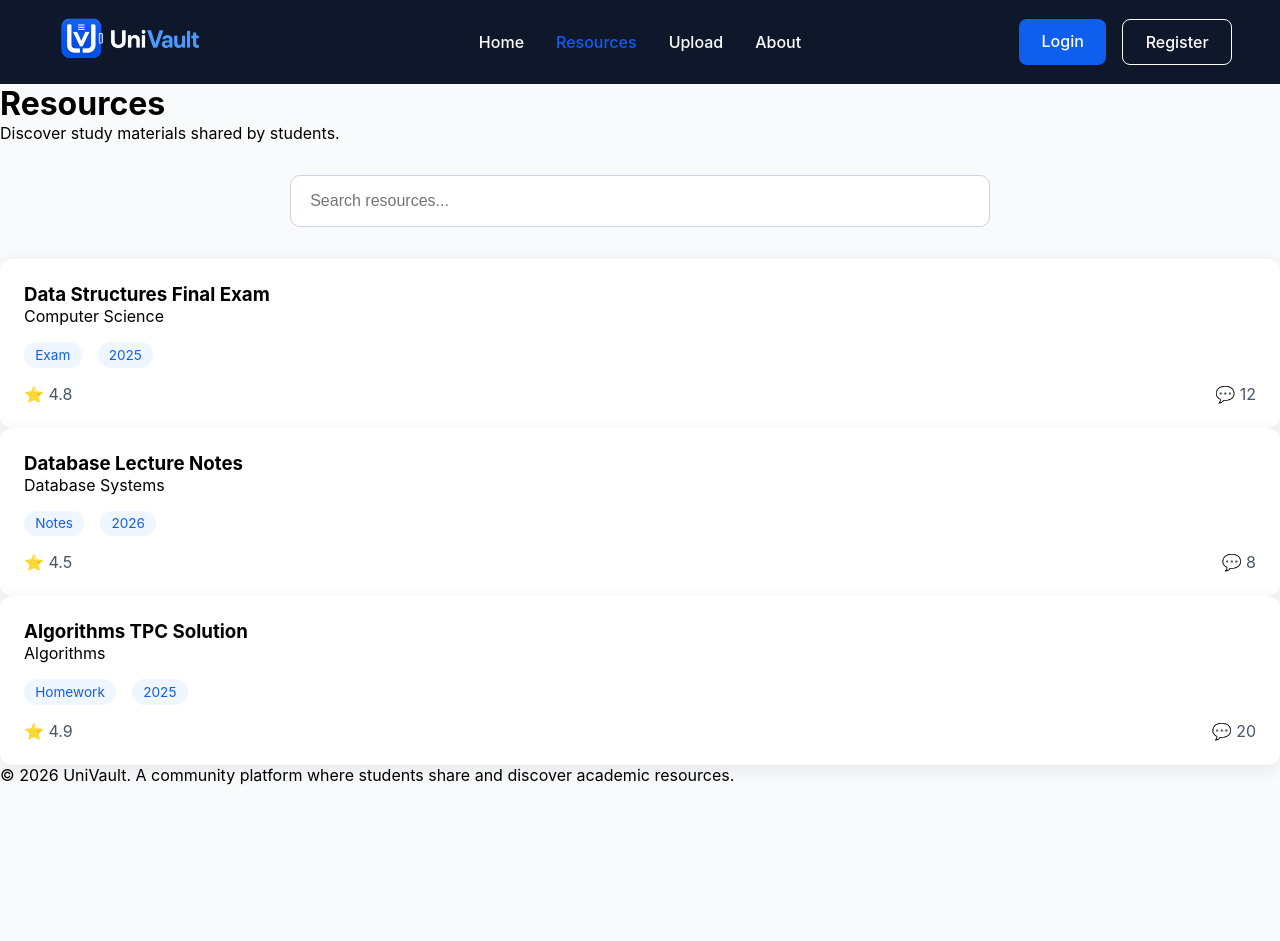
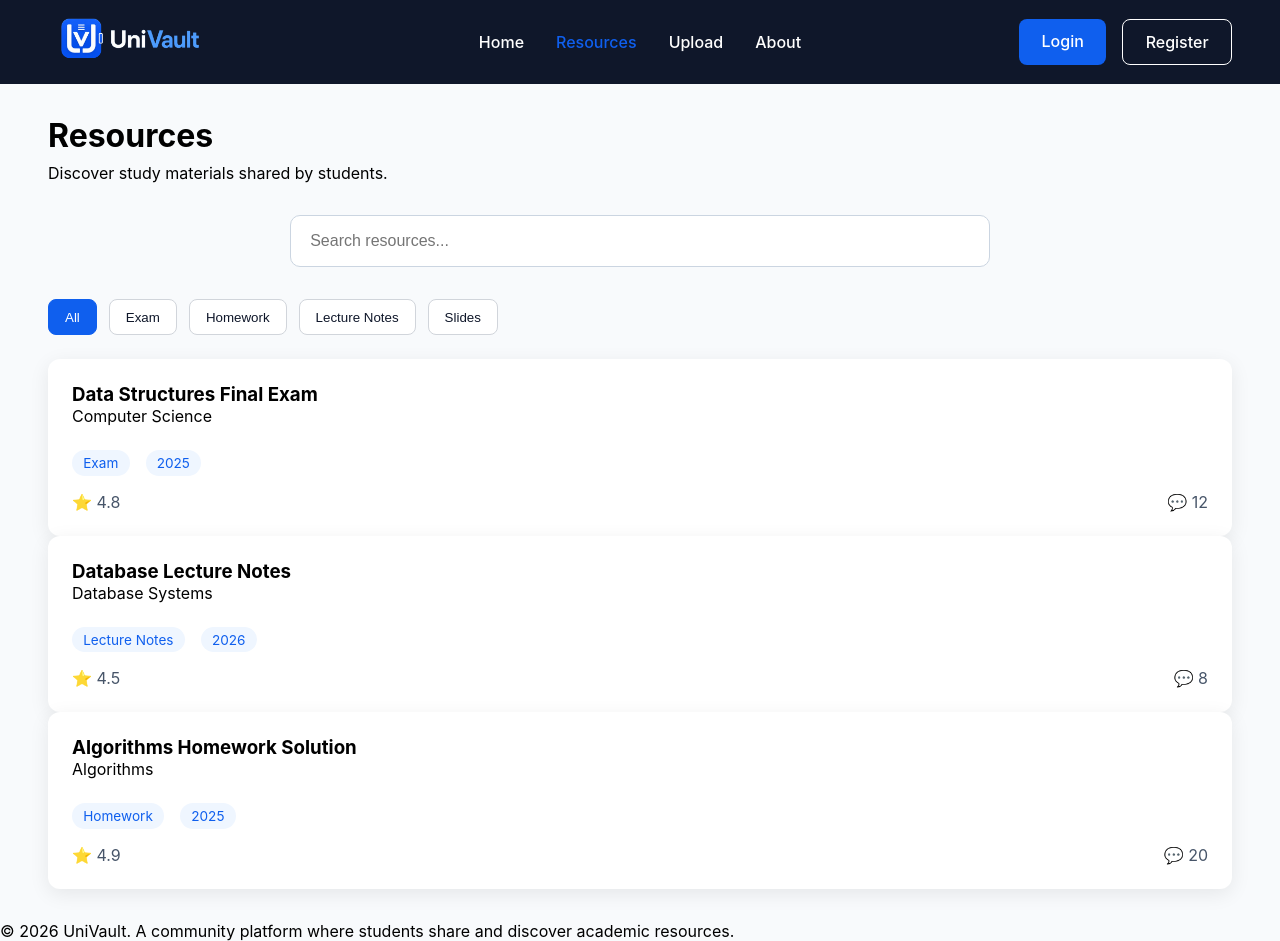
Before and after one commit to SheltonTeles/univault, a React app in the folder frontend/: page /resources in a window 1280 px wide. Before the commit the page ends 800 px from the top, so only its background shows below. Built offline with nearby package versions, Linux system fonts and the light colour scheme; the HTML template or start-up script is replaced by a standard one.

Commit message:
Added resource category filtering and styling

```diff
--- /dev/null
+++ b/frontend/src/components/Resources/CategoryFilter.css
@@ -0,0 +1,27 @@
+.category-filter {
+    display: flex;
+    gap: 0.75rem;
+    margin: 1.5rem 0;
+    flex-wrap: wrap;
+}
+
+.category-filter button {
+    padding: 0.6rem 1rem;
+    border: 1px solid #d1d5db;
+    border-radius: 8px;
+    background: white;
+    color: #0f172a;
+    cursor: pointer;
+    transition: 0.2s ease;
+}
+
+.category-filter button:hover {
+    border-color: #0f5fee;
+    color: #0f5fee;
+}
+
+.category-filter button.active {
+    background: #0f5fee;
+    color: white;
+    border-color: #0f5fee;
+}
--- /dev/null
+++ b/frontend/src/components/Resources/CategoryFilter.jsx
@@ -0,0 +1,27 @@
+import "./CategoryFilter.css";
+
+function CategoryFilter({category, setCategory}) {
+    const categories = [
+        "All",
+        "Exam",
+        "Homework",
+        "Lecture Notes",
+        "Slides"
+    ];
+
+    return (
+    <div className="category-filter">
+      {categories.map((item) => (
+        <button
+          key={item}
+          className={category === item ? "active" : ""}
+          onClick={() => setCategory(item)}
+        >
+          {item}
+        </button>
+      ))}
+    </div>
+  );
+}
+
+export default CategoryFilter;
--- a/frontend/src/components/home/Categories.jsx
+++ b/frontend/src/components/home/Categories.jsx
@@ -11,7 +11,7 @@ function Categories() {
     },
     {
       icon: "📝",
-      title: "TPC Solutions",
+      title: "Homework Solutions",
       description: "Find solutions and explanations for assignments."
     },
     {
--- a/frontend/src/components/home/Hero.jsx
+++ b/frontend/src/components/home/Hero.jsx
@@ -11,7 +11,7 @@ function Hero() {
           <span> in one place</span>
         </h1>
         <p>
-          Past exams, TPC solutions, lecture notes and slides —
+          Past exams, homework solutions, lecture notes and slides —
           organized by course, professor and academic year.
         </p>
 
--- a/frontend/src/components/home/RecentUploads.jsx
+++ b/frontend/src/components/home/RecentUploads.jsx
@@ -12,9 +12,9 @@ function RecentUploads() {
       year: "2025"
     },
     {
-      title: "Database TPC Solution",
+      title: "Database Homework Solution",
       course: "Database Systems",
-      type: "TPC Solution",
+      type: "Homework Solution",
       year: "2026"
     },
     {
--- /dev/null
+++ b/frontend/src/data/resources.js
@@ -0,0 +1,33 @@
+const resources = [
+  {
+    id: 1,
+    title: "Data Structures Final Exam",
+    course: "Computer Science",
+    type: "Exam",
+    year: "2025",
+    rating: 4.8,
+    comments: 12
+  },
+
+  {
+    id: 2,
+    title: "Database Lecture Notes",
+    course: "Database Systems",
+    type: "Lecture Notes",
+    year: "2026",
+    rating: 4.5,
+    comments: 8
+  },
+
+  {
+    id: 3,
+    title: "Algorithms Homework Solution",
+    course: "Algorithms",
+    type: "Homework",
+    year: "2025",
+    rating: 4.9,
+    comments: 20
+  }
+];
+
+export default resources;
--- a/frontend/src/pages/Resources.css
+++ b/frontend/src/pages/Resources.css
@@ -0,0 +1,17 @@
+.resources-page {
+  padding: 2rem 3rem;
+}
+
+.resources-page h1 {
+  margin-bottom: 0.5rem;
+}
+
+.resources-page p {
+  margin-bottom: 1.5rem;
+}
+
+@media (max-width: 768px) {
+  .resources-page {
+    padding: 1.5rem 1rem;
+  }
+}
--- a/frontend/src/pages/Resources.jsx
+++ b/frontend/src/pages/Resources.jsx
@@ -1,44 +1,27 @@
 import SearchBar from "../components/ui/SearchBar";
 import ResourceCard from "../components/resources/ResourceCard";
+import CategoryFilter from "../components/resources/CategoryFilter";
 import "./Resources.css";
 import { useState } from "react";
+import resources from "../data/resources";
 
 function Resources() {
 
   const [search, setSearch] = useState("");
 
-  const resources = [
-    {
-      title: "Data Structures Final Exam",
-      course: "Computer Science",
-      type: "Exam",
-      year: "2025",
-      rating: 4.8,
-      comments: 12
-    },
-    {
-      title: "Database Lecture Notes",
-      course: "Database Systems",
-      type: "Notes",
-      year: "2026",
-      rating: 4.5,
-      comments: 8
-    },
-    {
-      title: "Algorithms TPC Solution",
-      course: "Algorithms",
-      type: "Homework",
-      year: "2025",
-      rating: 4.9,
-      comments: 20
-    }
-  ];
+  const [category, setCategory] = useState("All");
 
 
-  const filteredResources = resources.filter((resource) =>
-  resource.title.toLowerCase().includes(search.toLowerCase()) ||
-  resource.course.toLowerCase().includes(search.toLowerCase())
-);
+const filteredResources = resources.filter((resource) => {
+  const matchesSearch =
+    resource.title.toLowerCase().includes(search.toLowerCase()) ||
+    resource.course.toLowerCase().includes(search.toLowerCase());
+
+  const matchesCategory =
+    category === "All" || resource.type === category;
+
+  return matchesSearch && matchesCategory;
+});
 
 
   return (
@@ -60,6 +43,10 @@ function Resources() {
         onChange={(e) => setSearch(e.target.value)}
       />
 
+      <CategoryFilter
+        category={category}
+        setCategory={setCategory}
+      />
 
       <div className="resources-grid">
 
```
